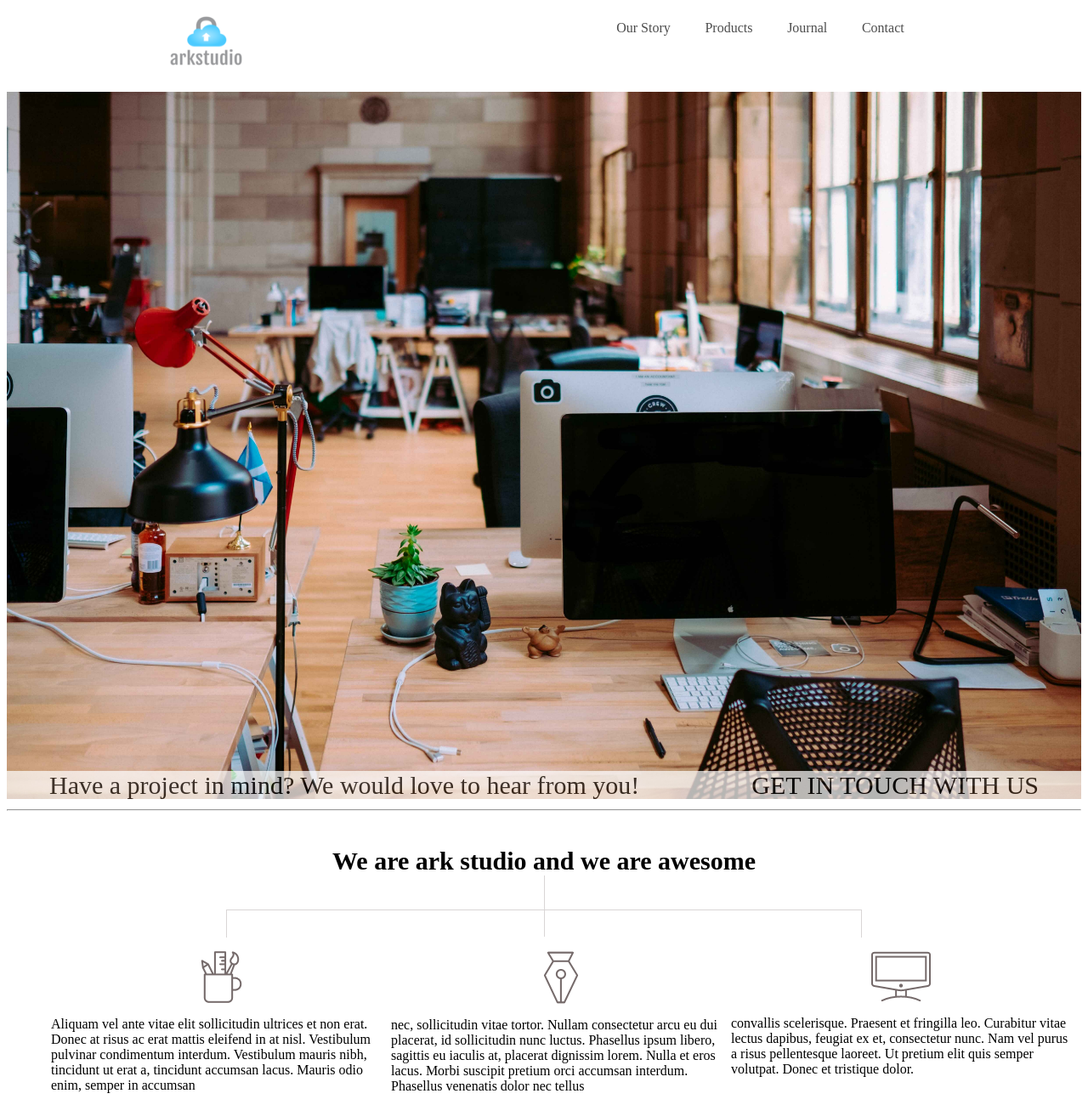
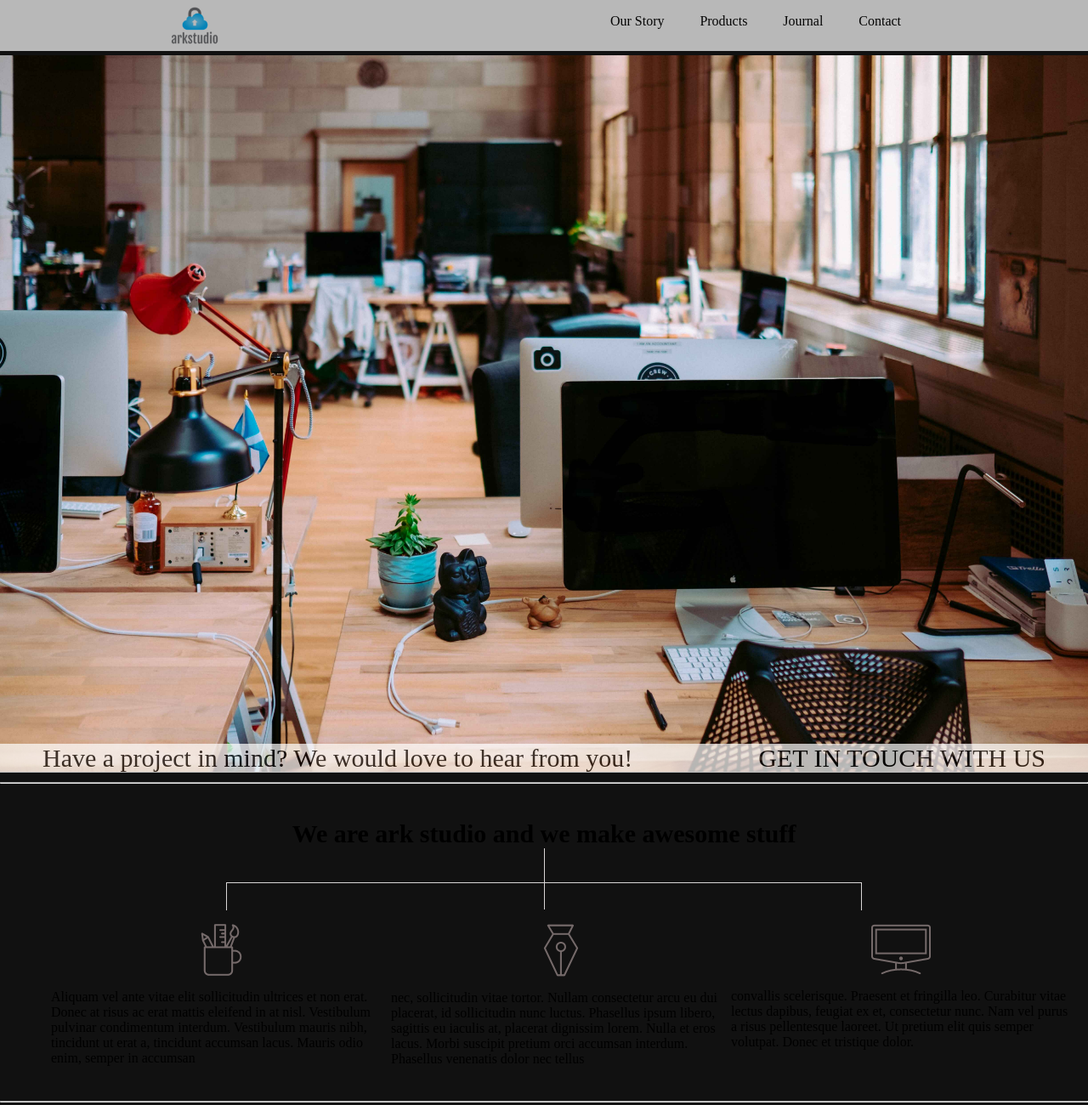
Before and after one commit to ShantanuPatil9804/ark-studio-1412, a plain HTML site: page index.html in a window 1280 px wide. Shown: the top 1300 px of the page at 85% size. Drawn offline with Linux system fonts and the light colour scheme.

Commit message:
commit 04

```diff
--- a/index.html
+++ b/index.html
@@ -25,7 +25,7 @@
         <a id="cta_link" href="#contact">GET IN TOUCH WITH US</a>
     </section>
     <section class="services_wrapper">
-        <strong style="font-size:30px; font-weight:bold;">We are ark studio and we are awesome</strong>
+        <strong style="font-size:30px; font-weight:bold;">We are ark studio and we make awesome stuff</strong>
         <img src="img/separator.png">
         <ul>
             <li>
@@ -106,7 +106,7 @@
                 <p>Mauris pulvinar orci non imperdiet vulputate. Sed ipsum erat, elementum ut semper
                 </p>
             </div>
-        </footer_widget><hr>
+        </footer_widget>
         <p class="rights">2014 ARK Studio - All Rights Reserved</p>
     </footer>
 </body>
--- a/styles/main.css
+++ b/styles/main.css
@@ -1,3 +1,8 @@
+body{
+    background-color: #111;
+    margin:0
+}
+
 .transparent_nav{
     position: sticky;
     top : 0;
@@ -8,7 +13,11 @@
     display: flex;
     flex-direction: row;
     justify-content:space-around;
-    max-height: 80px;
+    max-height: 60px;
+}
+
+.nav_bar > img{
+    max-height: 60px;
 }
 
 #nav_list{
@@ -26,11 +35,11 @@ a{
 
 a:hover{
     text-decoration: underline;
-    color: #963;
+    color: #693;
 }
 
 #bill{
-    margin-top: 20px;
+    margin-top: 5px;
     width: 100%;
 }
 
@@ -111,7 +120,9 @@ footer_widget{
     flex-flow: rom nowrap;
     justify-content: space-around;
 }
-
+footer_widget div{
+    max-width: 25%;
+}
 footer_widget li{
     list-style: none;
 }
@@ -121,4 +132,5 @@ footer_widget li{
     display: flex;
     flex-direction: row;
     justify-content: center;
+    padding-bottom: 10px;
 }
```
